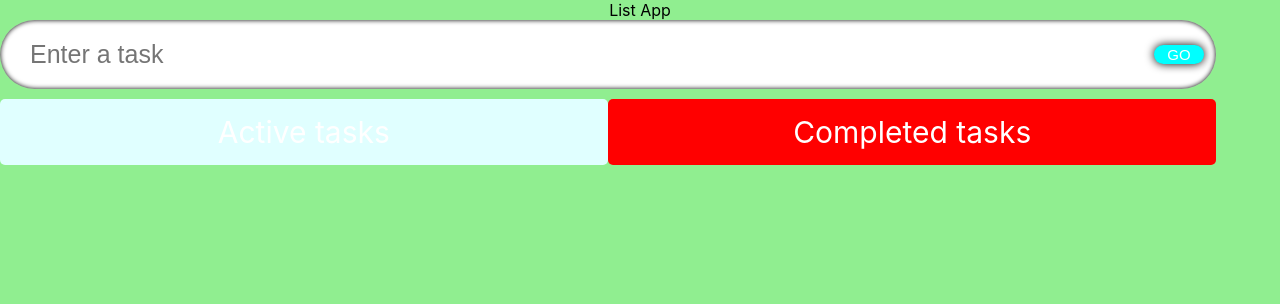
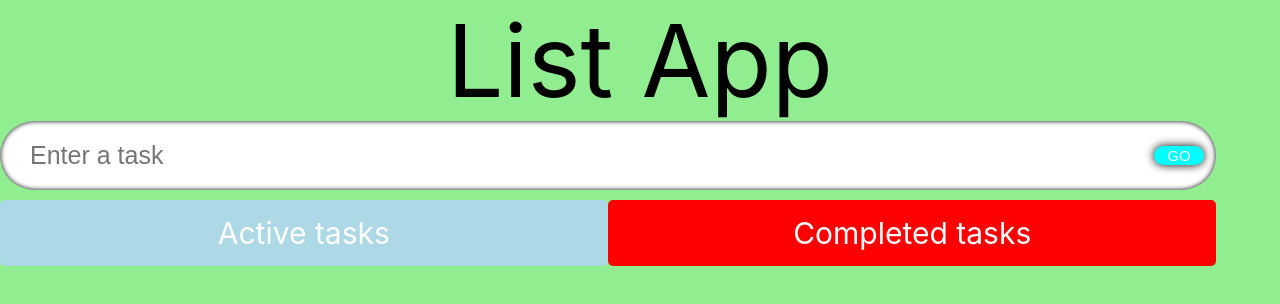
Before and after one commit to sylwiamolitor/react-typescript, a React (Create React App) app: page / in a window 1280 px wide. Shown: the top 304 px of the page. Built offline with nearby package versions, Linux system fonts and the light colour scheme.

Commit message:
Changed colors

```diff
--- a/src/App.css
+++ b/src/App.css
@@ -28,6 +28,10 @@
   color: #61dafb;
 }
 
+.heading{
+  font-size: 100px;
+}
+
 @keyframes App-logo-spin {
   from {
     transform: rotate(0deg);
--- a/src/components/styles.css
+++ b/src/components/styles.css
@@ -50,7 +50,7 @@
     flex-direction: column;
     padding: 15px;
     border-radius: 5px;
-    background-color: lightcyan;
+    background-color: lightblue;
 }
 
 .todos__single{
```
